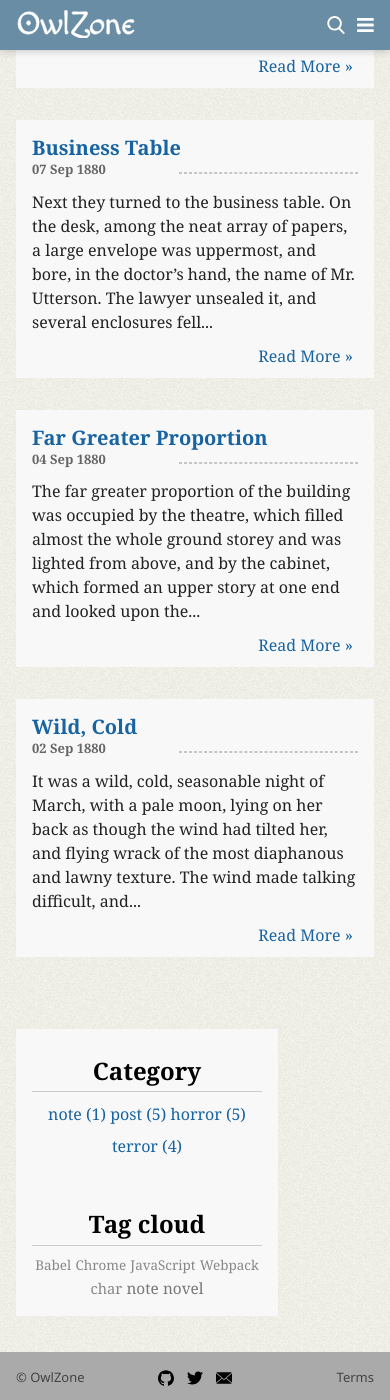
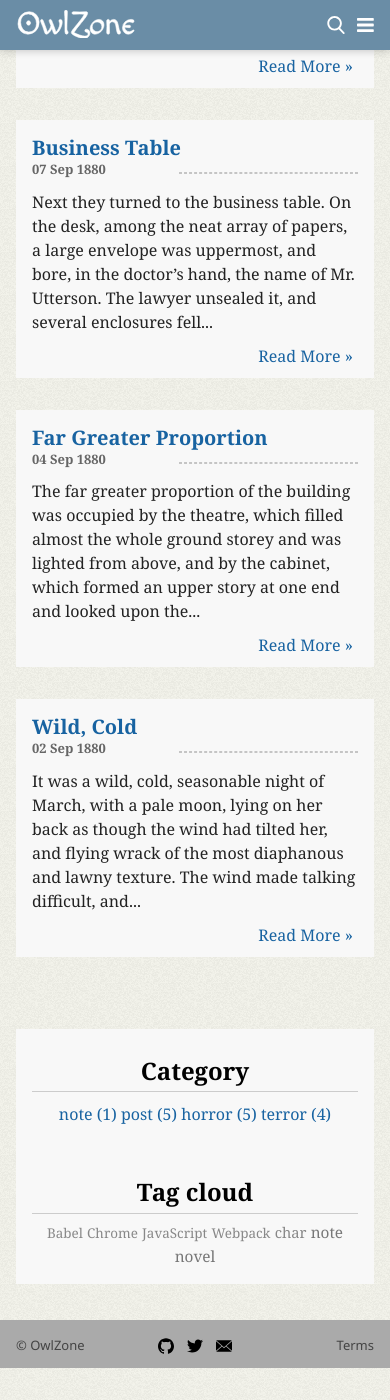
Before and after one commit to mapkts/owlzone, a Jekyll site: the page built from index.html, in a window 390 px wide and 1400 px high, scrolled down 885 px. Built offline with Jekyll 4.4.1, drawn with Linux system fonts in a browser that asks for light colours; the list of posts is cut into pages by our own code; after the commit the page ends 2253 px from its top, so only the background shows below that.

Commit message:
fix minor bugs

```diff
--- a/assets/css/style.css
+++ b/assets/css/style.css
@@ -623,6 +623,9 @@ a.post-image:hover {
 		float: none;
 		width: auto;
 	}
+	.widget-area .inner {
+		width: auto;
+	}
 }
 @media (min-width: 980px) {
 	.fixed {
```
